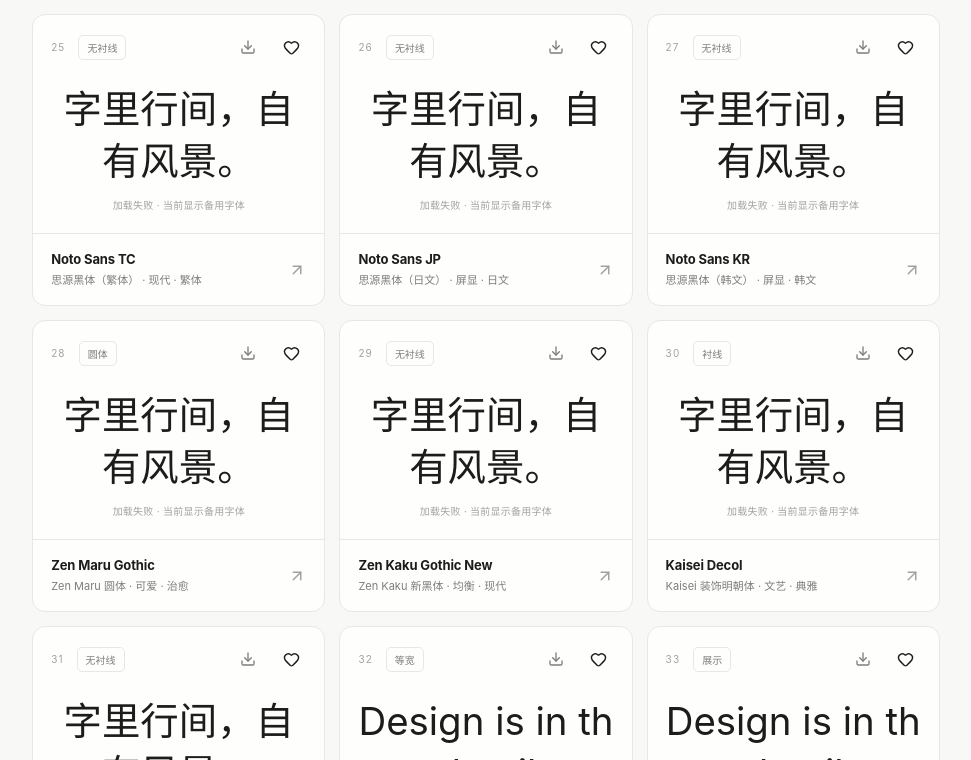
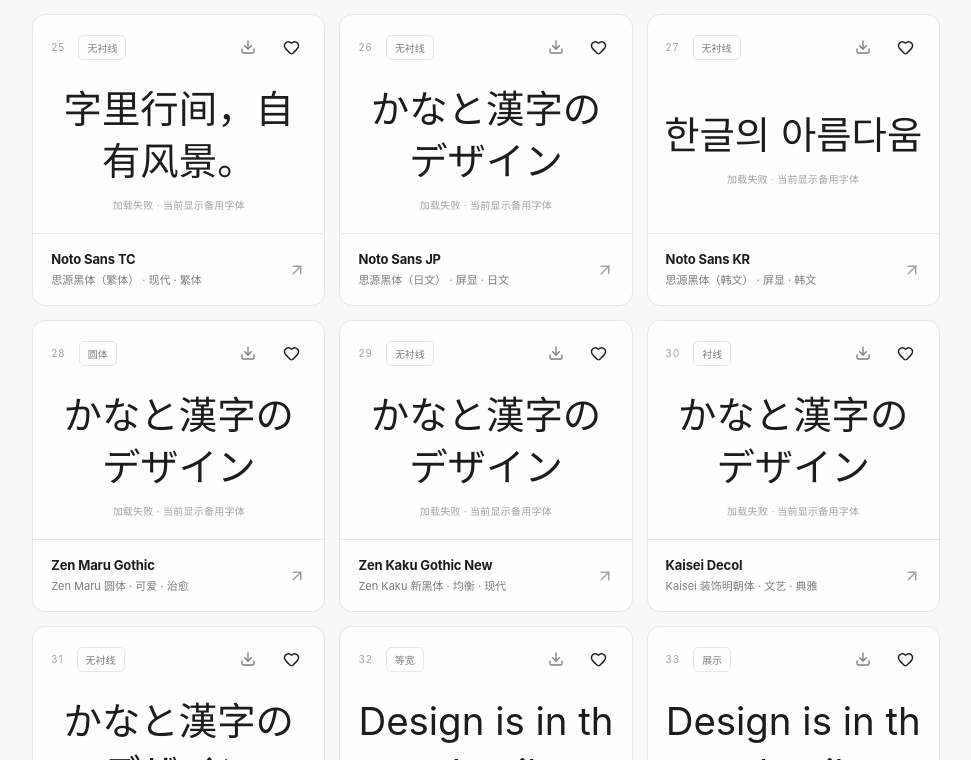
Before and after one commit to weepwood/Fontfolio, a Vue app: page / in a window 1280 px wide. Shown: the part 3160-3920 px from the top of the page, without its empty margins (280-1251 px from the left). Built offline with nearby package versions, Linux system fonts and the light colour scheme; a web font is replaced by a local one.

Commit message:
按字体语言优化日文韩文样张与字体加载校验

```diff
--- a/src/App.vue
+++ b/src/App.vue
@@ -46,7 +46,13 @@ const filtered = computed(()=>fontList.value.filter(font=>{
 }))
 const comparison = computed(()=>selection.value.map(id=>fontList.value.find(f=>f.id===id)).filter((f):f is FontRecord=>Boolean(f)))
 const favoriteCount = computed(()=>favorites.value.length)
-function previewText(font:FontRecord) { return sample.value===originalSample && font.languages==='英文' ? englishSample : sample.value || 'Typography is beautiful.' }
+function previewText(font:FontRecord) {
+  if(sample.value!==originalSample) return sample.value || 'Typography is beautiful.'
+  if(font.languages==='英文') return englishSample
+  if(font.languages.includes('韩') && !font.languages.includes('中')) return '한글의 아름다움'
+  if(font.languages.includes('日') && !font.languages.includes('中')) return 'かなと漢字のデザイン'
+  return originalSample
+}
 function available(font:FontRecord) { return Boolean(localFamily[font.id]) || (font.source==='bundled' && fontStatus[font.id]==='ready') }
 function downloadExt(font:FontRecord){return ['gensen','genyo-gothic'].includes(font.id)?'otf':'ttf'}
 function downloadUrl(font:FontRecord){return import.meta.env.BASE_URL+'fonts/'+font.id+'/download.'+downloadExt(font)}
@@ -61,7 +67,7 @@ function ensureFont(font:FontRecord) {
   link.rel='stylesheet'
   link.href=import.meta.env.BASE_URL+'fonts/'+font.id+'.css'
   link.onload=async()=>{
-    try { const test=font.languages==='英文'?'Typography':'字体预览'; const loaded=await document.fonts.load('400 32px "'+font.family+'"',test); fontStatus[font.id]=loaded.length?'ready':'error' }
+    try { const test=font.languages==='英文'?'Typography':font.languages.includes('韩')&&!font.languages.includes('中')?'한글문자':font.languages.includes('日')&&!font.languages.includes('中')?'あいうえお':'字体预览'; const loaded=await document.fonts.load('400 32px "'+font.family+'"',test); fontStatus[font.id]=loaded.length?'ready':'error' }
     catch {fontStatus[font.id]='error'}
   }
   link.onerror=()=>{ fontStatus[font.id]='error' }
```
